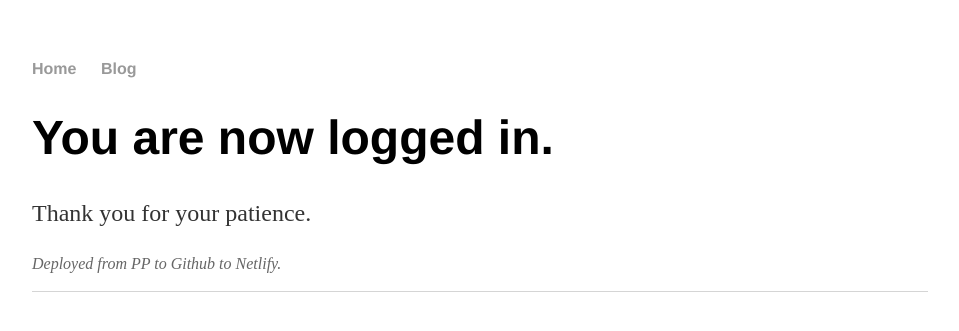
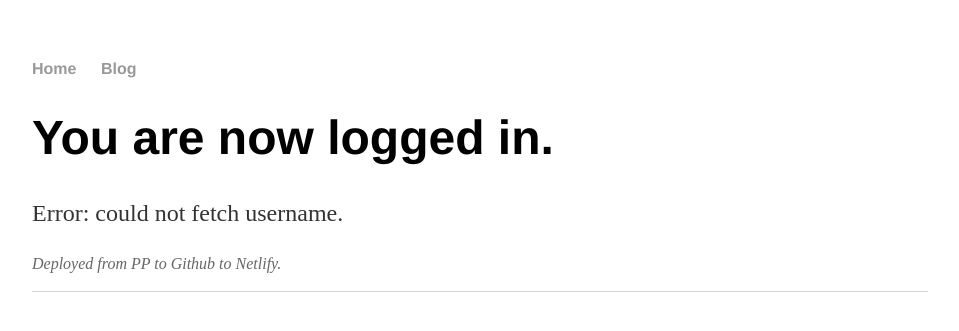
Before and after one commit to portablepage/portablepage.github.io, a Jekyll site: the page built from index.html, in a window 1280 px wide. Shown: the top 331 px of the page, without its empty margins (160-1119 px from the left). Built offline with Jekyll 4.4.1, drawn with Linux system fonts in a browser that asks for light colours.

Commit message:
Commit from PP server.

```diff
--- a/index.html
+++ b/index.html
@@ -4,7 +4,7 @@ title: You are logged in.
 ---
 <div class="blurb">
 	<h1>You are now logged in.</h1>
-	<p>Thank you for your patience.</p>
+	<p>Error: could not fetch username.</p>
 	<em>Deployed from PP to Github to Netlify.</em>
 	<br><br>
 </div>
```
